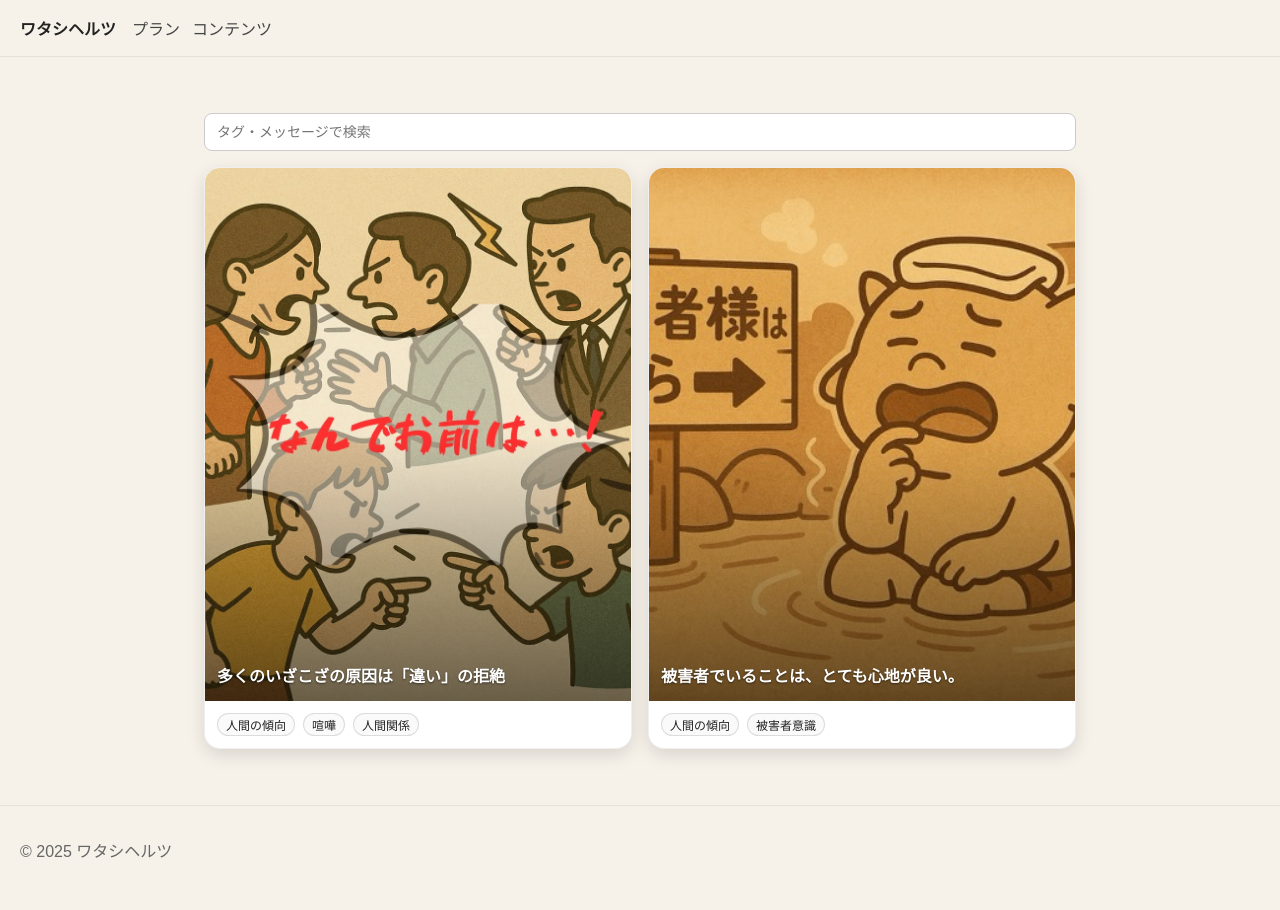
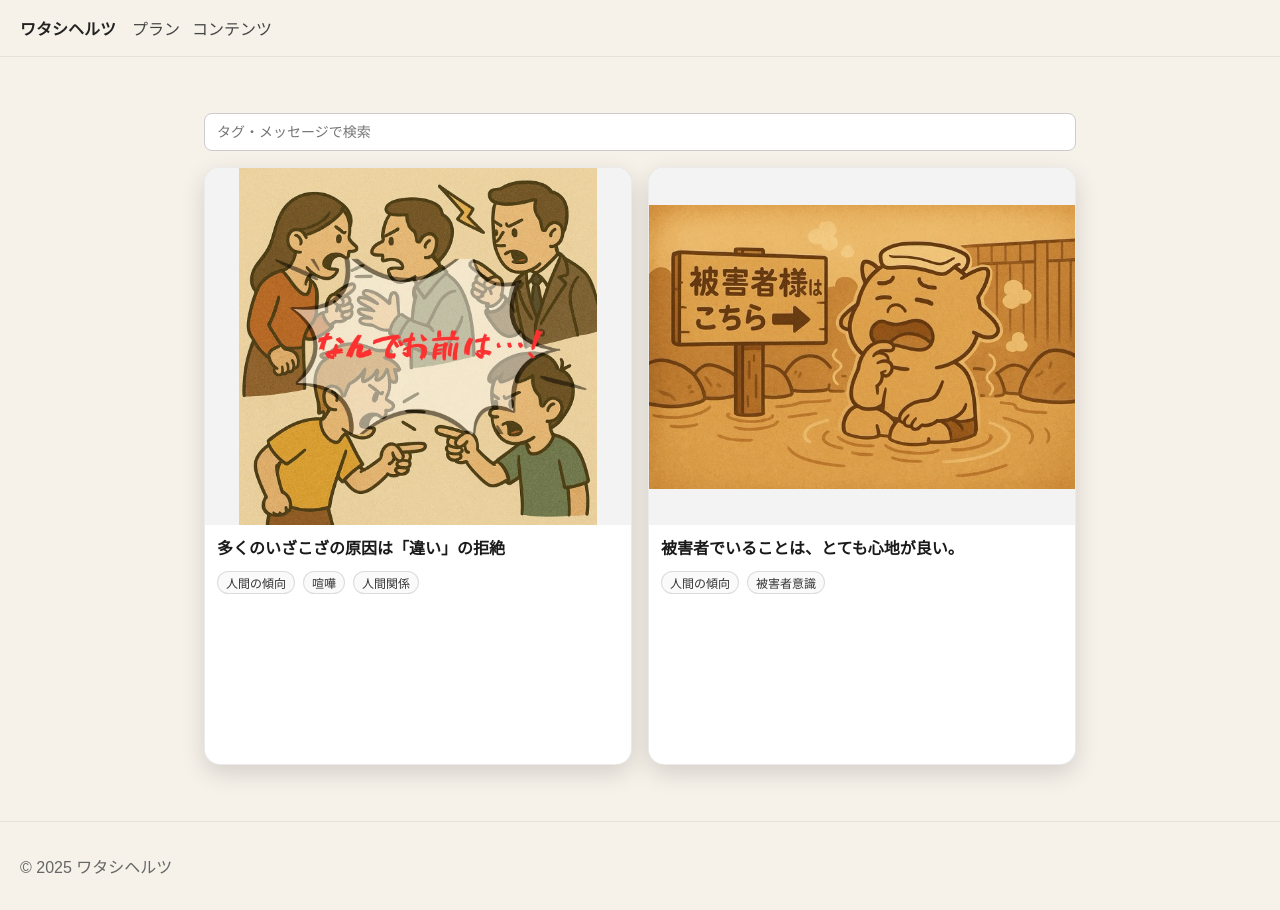
Before and after one commit to hiracoh/watashihertz, a Next.js app: page /cards in a window 1280 px wide. Built offline with nearby package versions, Linux system fonts and the light colour scheme; a web font is replaced by a local one.

Commit message:
Update page.tsx

```diff
--- a/app/cards/page.tsx
+++ b/app/cards/page.tsx
@@ -3,10 +3,10 @@
 import { useMemo, useState } from 'react';
 import cards from '@/data/cards.json';
 import { isPaid } from '@/lib/plan';
-import Image from 'next/image';
+import CardItem from '@/components/CardItem';
 
 export default function CardsPage() {
-  const paidCards = useMemo(() => cards.filter(isPaid), []);
+  const paidCards = useMemo(() => (cards as any[]).filter(isPaid), []);
   const [q, setQ] = useState('');
 
   const visible = useMemo(() => {
@@ -19,9 +19,8 @@ export default function CardsPage() {
   }, [q, paidCards]);
 
   return (
-    <main style={{ padding: '24px', maxWidth: '1200px', margin: '0 auto' }}>
-      {/* 検索欄 */}
-      <div style={{ marginBottom: '16px' }}>
+    <main style={{ padding: 24, maxWidth: 1200, margin: '0 auto' }}>
+      <div style={{ marginBottom: 16 }}>
         <input
           value={q}
           onChange={(e) => setQ(e.target.value)}
@@ -29,105 +28,23 @@ export default function CardsPage() {
           style={{
             width: '100%',
             border: '1px solid #ccc',
-            borderRadius: '8px',
+            borderRadius: 8,
             padding: '10px 12px',
-            fontSize: '14px',
+            fontSize: 14,
           }}
         />
       </div>
 
-      {/* カード一覧 */}
       <section
         style={{
           display: 'grid',
-          gap: '16px',
-          gridTemplateColumns: 'repeat(auto-fit, minmax(320px, 1fr))',
+          gap: 16,
+          gridTemplateColumns: 'repeat(auto-fit, minmax(320px, 1fr))', // 横長カードでも潰れない幅
           alignItems: 'start',
         }}
       >
         {visible.map((c: any) => (
-          <article
-            key={c.id}
-            style={{
-              borderRadius: '16px',
-              overflow: 'hidden',
-              boxShadow: '0 6px 18px rgba(0,0,0,0.12)',
-              border: '1px solid rgba(0,0,0,0.06)',
-              background: '#fff',
-              display: 'flex',
-              flexDirection: 'column',
-            }}
-          >
-            {/* 画像エリア：サイズを揃える */}
-            <div
-              style={{
-                position: 'relative',
-                aspectRatio: '4 / 5',
-                minHeight: 280,
-              }}
-            >
-              <Image
-                src={c.image}
-                alt={c.message}
-                fill
-                sizes="(min-width: 1024px) 33vw, (min-width: 768px) 50vw, 100vw"
-                style={{
-                  objectFit: 'cover',
-                  objectPosition: 'center',
-                }}
-                priority={false}
-              />
-              <div
-                style={{
-                  position: 'absolute',
-                  inset: 0,
-                  display: 'flex',
-                  alignItems: 'flex-end',
-                  background:
-                    'linear-gradient(180deg, rgba(0,0,0,0) 50%, rgba(0,0,0,0.55) 100%)',
-                  color: '#fff',
-                  padding: '12px',
-                }}
-              >
-                <p
-                  style={{
-                    margin: 0,
-                    lineHeight: 1.4,
-                    fontSize: 16,
-                    fontWeight: 600,
-                    textShadow: '0 1px 2px rgba(0,0,0,0.5)',
-                  }}
-                >
-                  {c.message}
-                </p>
-              </div>
-            </div>
-
-            {/* タグ */}
-            <div
-              style={{
-                padding: '12px',
-                display: 'flex',
-                flexWrap: 'wrap',
-                gap: '8px',
-              }}
-            >
-              {(c.tags ?? []).map((t: string) => (
-                <span
-                  key={t}
-                  style={{
-                    fontSize: 12,
-                    border: '1px solid rgba(0,0,0,0.12)',
-                    borderRadius: 999,
-                    padding: '2px 8px',
-                    background: '#fafafa',
-                  }}
-                >
-                  {t}
-                </span>
-              ))}
-            </div>
-          </article>
+          <CardItem key={c.id} card={c} />
         ))}
       </section>
     </main>
```
